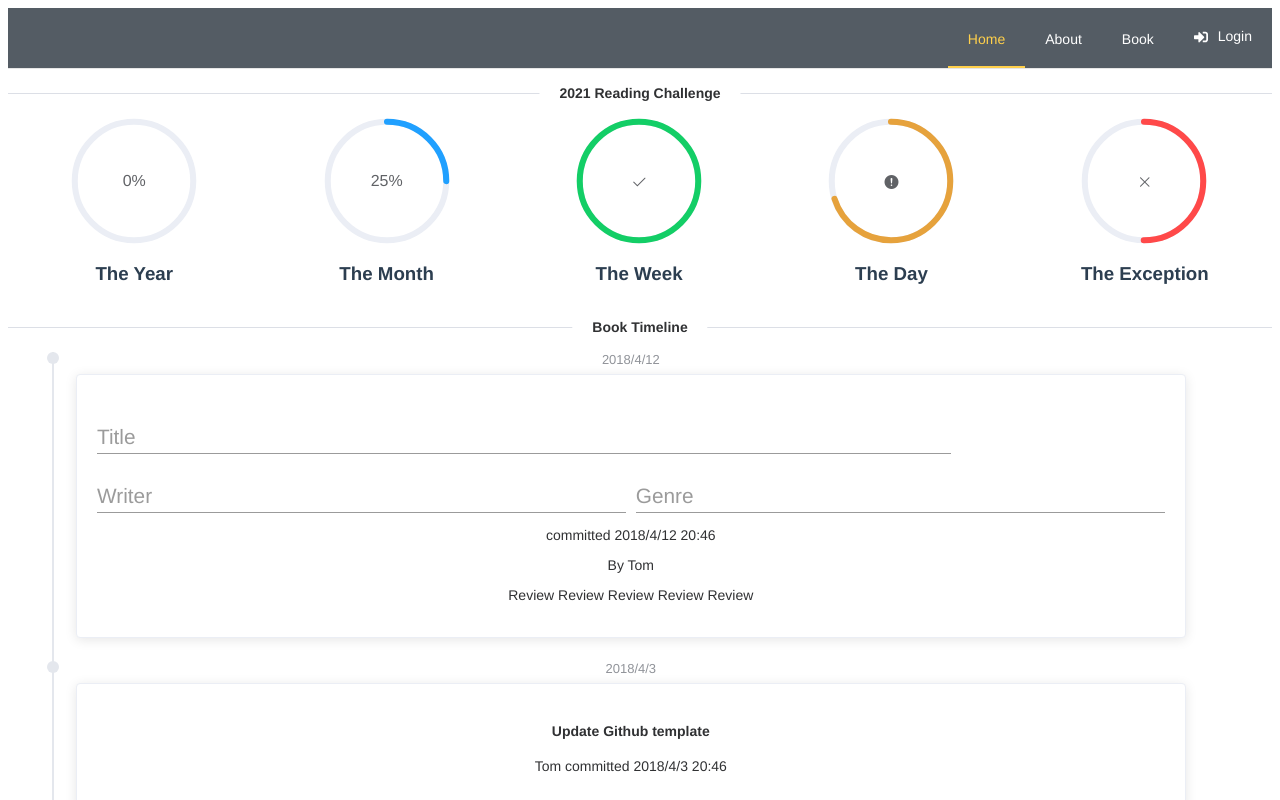
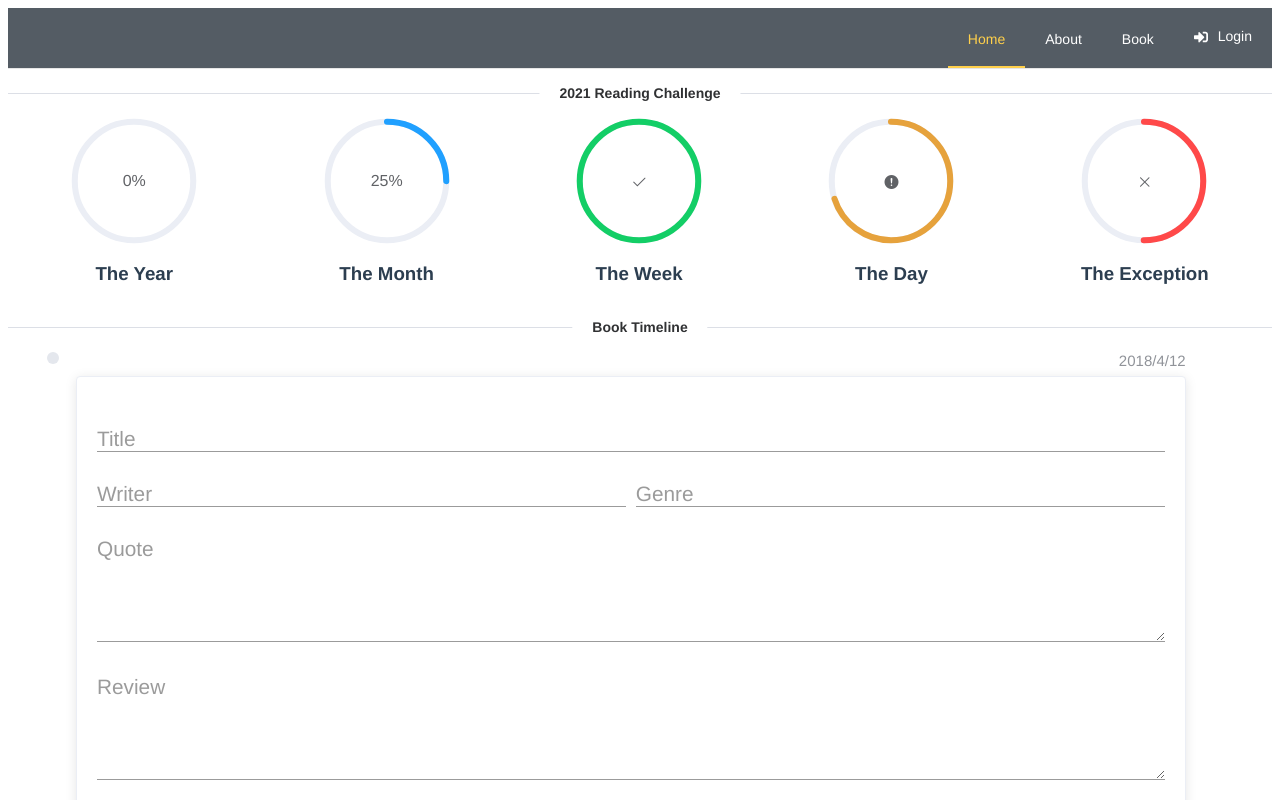
Before and after one commit to hannah26hannah/vue-library-app, a Vue app: page /book in a window 1280 px wide. Shown: the top 800 px of the page. Built offline with nearby package versions, Linux system fonts and the light colour scheme; no server answers.

Commit message:
:lipstick: finish bookcard slice for timeline

```diff
--- a/src/assets/css/common.css
+++ b/src/assets/css/common.css
@@ -68,3 +68,71 @@
   .header-container .router-link-exact-active .router-link-active,
   .header-container .sub-link {
     text-decoration: none; }
+
+.card-container .el-timeline-item__timestamp {
+  text-align: right;
+  font-size: 15px; }
+
+.card-container .card .form__group {
+  position: relative;
+  padding: 20px 0 0;
+  margin-top: 10px;
+  width: 100%; }
+
+.card-container .card .form__group-second {
+  display: flex;
+  flex-direction: row;
+  justify-content: space-around; }
+  .card-container .card .form__group-second .form__group-second-item {
+    position: relative;
+    padding: 20px 0 0;
+    margin-top: 10px;
+    width: 50%; }
+  .card-container .card .form__group-second .writer {
+    margin-right: 10px; }
+
+.card-container .card .form__field {
+  font-family: inherit;
+  width: 100%;
+  border: 0;
+  border-bottom: 1px solid #9b9b9b;
+  outline: 0;
+  font-size: 1.05rem;
+  color: #9b9b9b;
+  padding: 2px 0;
+  background: transparent;
+  transition: border-color 0.2s; }
+  .card-container .card .form__field::placeholder {
+    color: transparent; }
+  .card-container .card .form__field:placeholder-shown ~ .form__label {
+    font-size: 1.3rem;
+    cursor: text;
+    top: 20px; }
+
+.card-container .card .form__field:focus {
+  padding-bottom: 6px;
+  font-weight: 500;
+  border-width: 2px;
+  border-image: linear-gradient(to right, #ffd04b, #9b9b9b);
+  border-image-slice: 1; }
+  .card-container .card .form__field:focus ~ .form__label {
+    position: absolute;
+    top: 0;
+    display: block;
+    transition: 0.2s;
+    font-size: 1rem;
+    color: #ffd04b;
+    font-weight: 700; }
+
+.card-container .card .form__label {
+  position: absolute;
+  top: 0;
+  display: block;
+  transition: 0.2s;
+  font-size: 1rem;
+  color: #9b9b9b; }
+
+.card-container .card .form__button {
+  display: flex;
+  justify-content: flex-end;
+  margin-top: 20px; }
--- a/src/assets/scss/common.scss
+++ b/src/assets/scss/common.scss
@@ -3,3 +3,5 @@
 @import "base/variables";
 
 @import "pages/layout";
+
+@import "components/cards";
--- /dev/null
+++ b/src/assets/scss/components/_cards.scss
@@ -0,0 +1,88 @@
+.card-container {
+  .el-timeline-item__timestamp {
+    text-align: right;
+    font-size: $font-small;
+  }
+    .card {
+        // title section
+        .form__group {
+            position: relative;
+            padding: 20px 0 0;
+            margin-top: 10px;
+            width: 100%;
+
+        }
+        // writer and genre section
+        .form__group-second {
+            display: flex;
+            flex-direction: row;
+            justify-content: space-around;
+
+            .form__group-second-item {
+              position: relative;
+              padding: 20px 0 0;
+              margin-top: 10px;
+              width: 50%;
+            }
+
+            .writer {
+              margin-right: 10px;
+            }
+          }
+        // common form__field
+        .form__field {
+            font-family: inherit;
+            width: 100%;
+            border: 0;
+            border-bottom: 1px solid $form-gray;
+            outline: 0;
+            font-size: 1.05rem;
+            color: $form-gray;
+            padding: 2px 0;
+            background: transparent;
+            transition: border-color 0.2s;
+
+            &::placeholder {
+              color: transparent;
+            }
+
+            &:placeholder-shown ~ .form__label {
+              font-size: 1.3rem;
+              cursor: text;
+              top: 20px;
+            }
+        }
+        .form__field:focus {
+            ~ .form__label {
+              position: absolute;
+              top: 0;
+              display: block;
+              transition: 0.2s;
+              font-size: 1rem;
+              color: $form-primary;
+              font-weight: 700;
+            }
+            padding-bottom: 6px;
+            font-weight: 500;
+            border-width: 2px;
+            border-image: linear-gradient(to right, $form-primary, $form-secondary);
+            border-image-slice: 1;
+        }
+        // common form__label
+        .form__label {
+            position: absolute;
+            top: 0;
+            display: block;
+            transition: 0.2s;
+            font-size: 1rem;
+            color: $form-gray;
+          }
+
+        .form__button {
+          display: flex;
+          justify-content: flex-end;
+          margin-top: 20px;
+
+        }
+    }
+}
--- a/src/components/slices/BookCard.vue
+++ b/src/components/slices/BookCard.vue
@@ -1,7 +1,13 @@
 <template>
-  <el-timeline-item class="card" timestamp="2018/4/12" placement="top">
-    <el-card>
-      <div class="form__group field">
+  <el-form ref="cardForm">
+    <el-timeline-item
+      class="card-container"
+      timestamp="2018/4/12"
+      placement="top"
+    >
+      <el-card class="card">
+        <!-- Title -->
+        <div class="form__group">
           <input
             type="input"
             class="form__field"
@@ -12,8 +18,9 @@
           />
           <label for="title" class="form__label">Title</label>
         </div>
-      <div class="form__group-wrapper">
-        <div class="form__group2 field writer">
+        <!-- writer and genre -->
+        <div class="form__group-second">
+          <div class="form__group-second-item writer">
             <input
               type="input"
               class="form__field"
@@ -24,7 +31,7 @@
             />
             <label for="writer" class="form__label">Writer</label>
           </div>
-        <div class="form__group2 field">
+          <div class="form__group-second-item">
             <input
               type="input"
               class="form__field"
@@ -36,91 +43,36 @@
             <label for="genre" class="form__label">Genre</label>
           </div>
         </div>
-      <!-- 인용 -->
-      <blockquote>
-        <p>committed 2018/4/12 20:46</p>
-        <footer>By Tom</footer>
-      </blockquote>
+        <!-- quotes -->
+        <div class="form__group">
+          <textarea
+            class="form__field"
+            id="quote"
+            name="quote"
+            rows="5"
+            cols="25"
+            placeholder="record something memorable .."
+          ></textarea>
+          <label for="quote" class="form__label">Quote</label>
+        </div>
+
         <!-- Review -->
-      <p>Review Review Review Review Review</p>
+        <div class="form__group">
+          <textarea
+            class="form__field"
+            id="review"
+            name="review"
+            rows="5"
+            cols="25"
+            placeholder="make a review .."
+          ></textarea>
+          <label for="review" class="form__label">Review</label>
+        </div>
+        <div class="form__button">
+          <el-button type="primary" plain>submit</el-button>
+          <el-button type="primary" plain>reset</el-button>
+        </div>
       </el-card>
     </el-timeline-item>
+  </el-form>
 </template>
-
-<style lang="scss" scoped>
-$primary: #ffd04b;
-$secondary: #38ef7d;
-$white: #fff;
-$gray: #9b9b9b;
-.form__group {
-  position: relative;
-  padding: 20px 0 0;
-  margin-top: 10px;
-  width: 80%;
-}
-.form__group-wrapper {
-  display: flex;
-  flex-direction: row;
-  justify-content: space-around;
-
-  .form__group2 {
-    position: relative;
-    padding: 20px 0 0;
-    margin-top: 10px;
-    width: 50%;
-  }
-
-  .writer {
-    margin-right: 10px;
-  }
-}
-
-.form__field {
-  font-family: inherit;
-  width: 100%;
-  border: 0;
-  border-bottom: 1px solid $gray;
-  outline: 0;
-  font-size: 1.3rem;
-  color: $gray;
-  padding: 2px 0;
-  background: transparent;
-  transition: border-color 0.2s;
-
-  &::placeholder {
-    color: transparent;
-  }
-
-  &:placeholder-shown ~ .form__label {
-    font-size: 1.3rem;
-    cursor: text;
-    top: 20px;
-  }
-}
-
-.form__label {
-  position: absolute;
-  top: 0;
-  display: block;
-  transition: 0.2s;
-  font-size: 1rem;
-  color: $gray;
-}
-
-.form__field:focus {
-  ~ .form__label {
-    position: absolute;
-    top: 0;
-    display: block;
-    transition: 0.2s;
-    font-size: 1rem;
-    color: $primary;
-    font-weight: 700;
-  }
-  padding-bottom: 6px;
-  font-weight: 500;
-  border-width: 2px;
-  border-image: linear-gradient(to right, $primary, $secondary);
-  border-image-slice: 1;
-}
-</style>
```
Also changed, not shown: src/assets/scss/base/_variables.scss (+13 -0 lines). Lines whose indentation alone changed are shown as unchanged.
